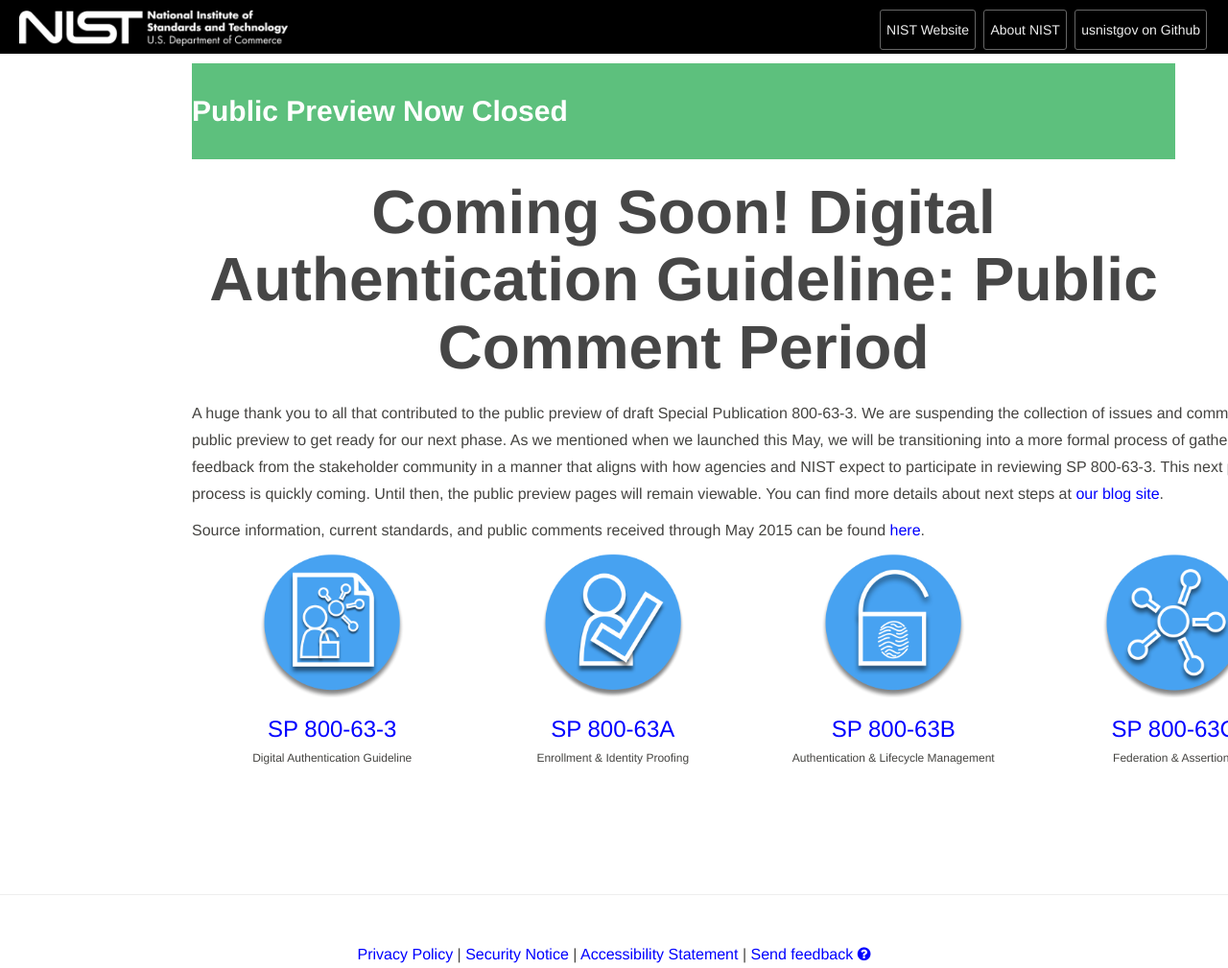
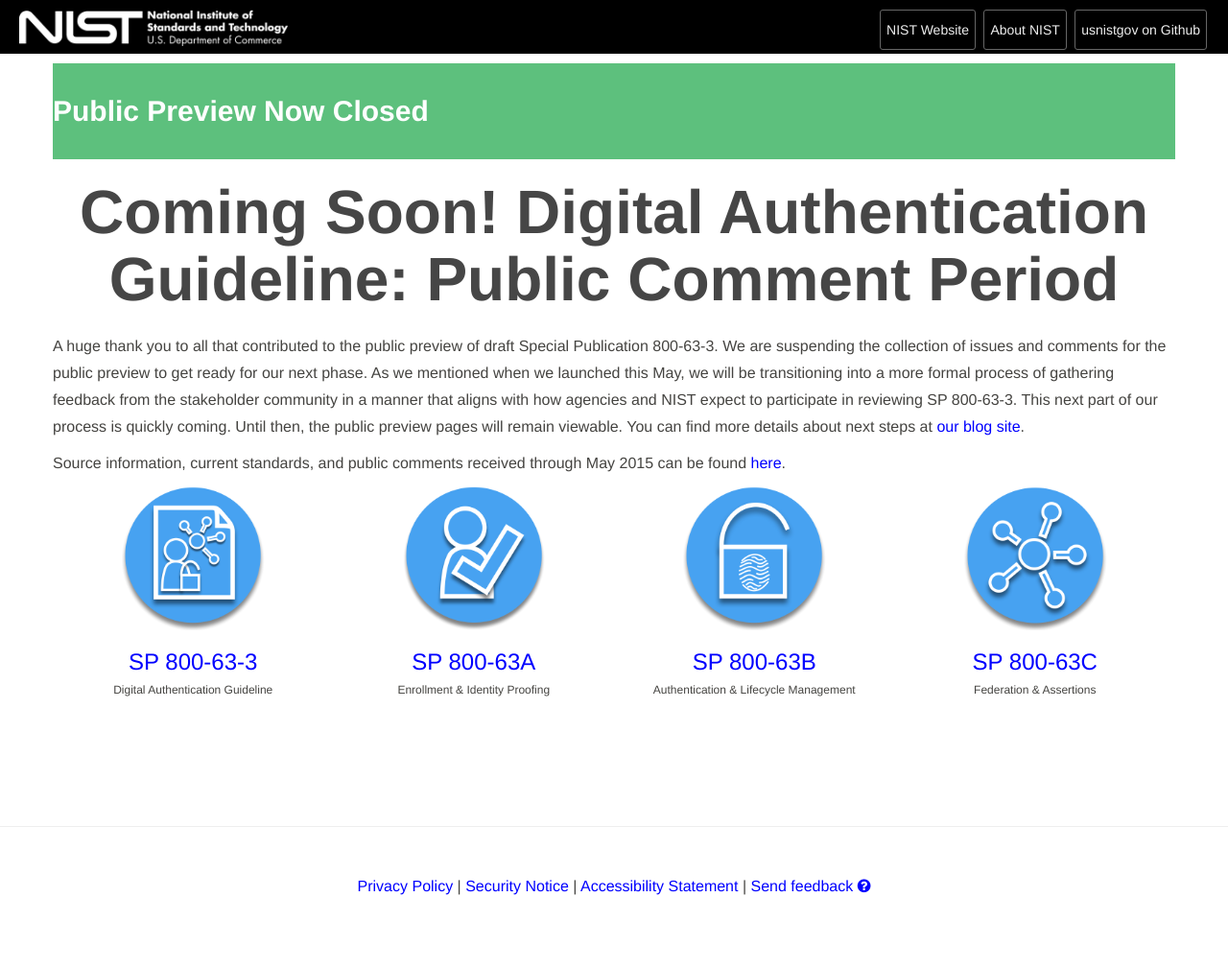
Before and after one commit to usnistgov/800-63-3, a Jekyll site: the page built from index.md, in a window 1280 px wide. Shown: the whole page at 96% size. Built offline with Jekyll 4.4.1, drawn with Linux system fonts in a browser that asks for light colours; after the commit the page ends 938 px from its top, so only the background shows below that.

Commit message:
Home page left padding
The home page included padding of 160px to allow for the navbar. This is
unnecessary for this page since there's no navbar. Added a style to set
the padding to 15px when the body element comes immediately before the
container. The remaining pages have a navbar and should have the
padding.

```diff
--- a/static/css/NISTPages.css
+++ b/static/css/NISTPages.css
@@ -106,6 +106,10 @@
   padding-left: 160px;
 }
 
+body > .container {
+    padding-left: 15px;
+}
+
 /* On using dropdown menu (To right shift popuped) */
 .navbar-fixed-left .navbar-nav > li > .dropdown-menu {
   margin-top: -50px;
```
